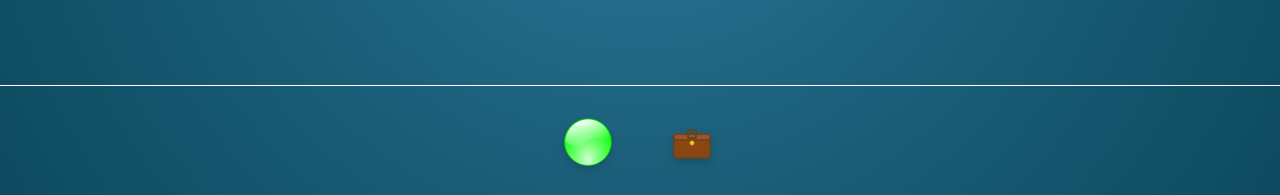
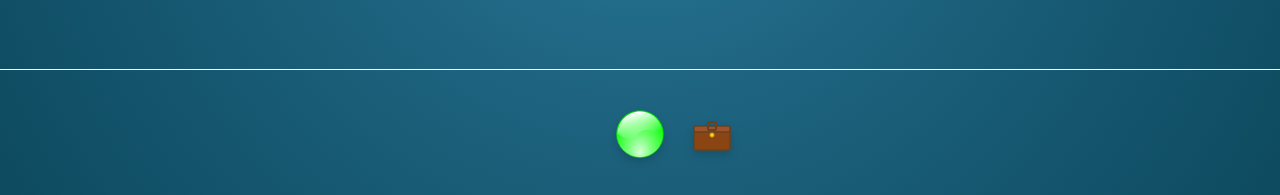
Before and after one commit to AlifBrahim/table-topics-wheel, a Next.js app: page / in a window 1280 px wide. Shown: the part 602-797 px from the top of the page. Built offline with nearby package versions, Linux system fonts and the light colour scheme.

Commit message:
Improve the padding for buttons

```diff
--- a/src/components/RandomizerButton.tsx
+++ b/src/components/RandomizerButton.tsx
@@ -16,7 +16,7 @@ const RandomizerButton: React.FC<RandomizerButtonProps> = ({ isRandomizing, onCl
       }`}
       aria-label={isRandomizing ? "Randomizing..." : "Pick random card"}
     >
-      <div className={`w-12 h-12 ${isRandomizing ? 'animate-pulse' : ''}`}>
+      <div className={`w-12 h-12 flex items-center justify-center ${isRandomizing ? 'animate-pulse' : ''}`}>
         <Image
           src="/Button_Icon_Green.svg"
           alt="Randomize"
--- a/src/pages/index.tsx
+++ b/src/pages/index.tsx
@@ -218,15 +218,22 @@ export default function Home() {
       <div className="border-t border-white flex-shrink-0"></div>
 
       {/* Control Buttons */}
-      <div className="flex justify-center items-center gap-6 py-4 flex-shrink-0">
+      <div className="relative py-12 flex-shrink-0 h-32">
+        {/* Green Button - perfectly centered */}
+        <div className="absolute left-1/2 top-1/2 transform -translate-x-1/2 -translate-y-1/2">
           <RandomizerButton
             isRandomizing={isRandomizing}
             onClick={handleRandomize}
           />
+        </div>
+
+        {/* Briefcase - positioned next to green button */}
+        <div className="absolute left-1/2 top-1/2 transform translate-x-8 -translate-y-1/2">
           <BriefcaseIcon
             isOpen={isBriefcaseOpen}
             onClick={handleBriefcaseClick}
           />
+        </div>
       </div>
 
       {/* Question Modal */}
```
Lines whose indentation alone changed are shown as unchanged.
